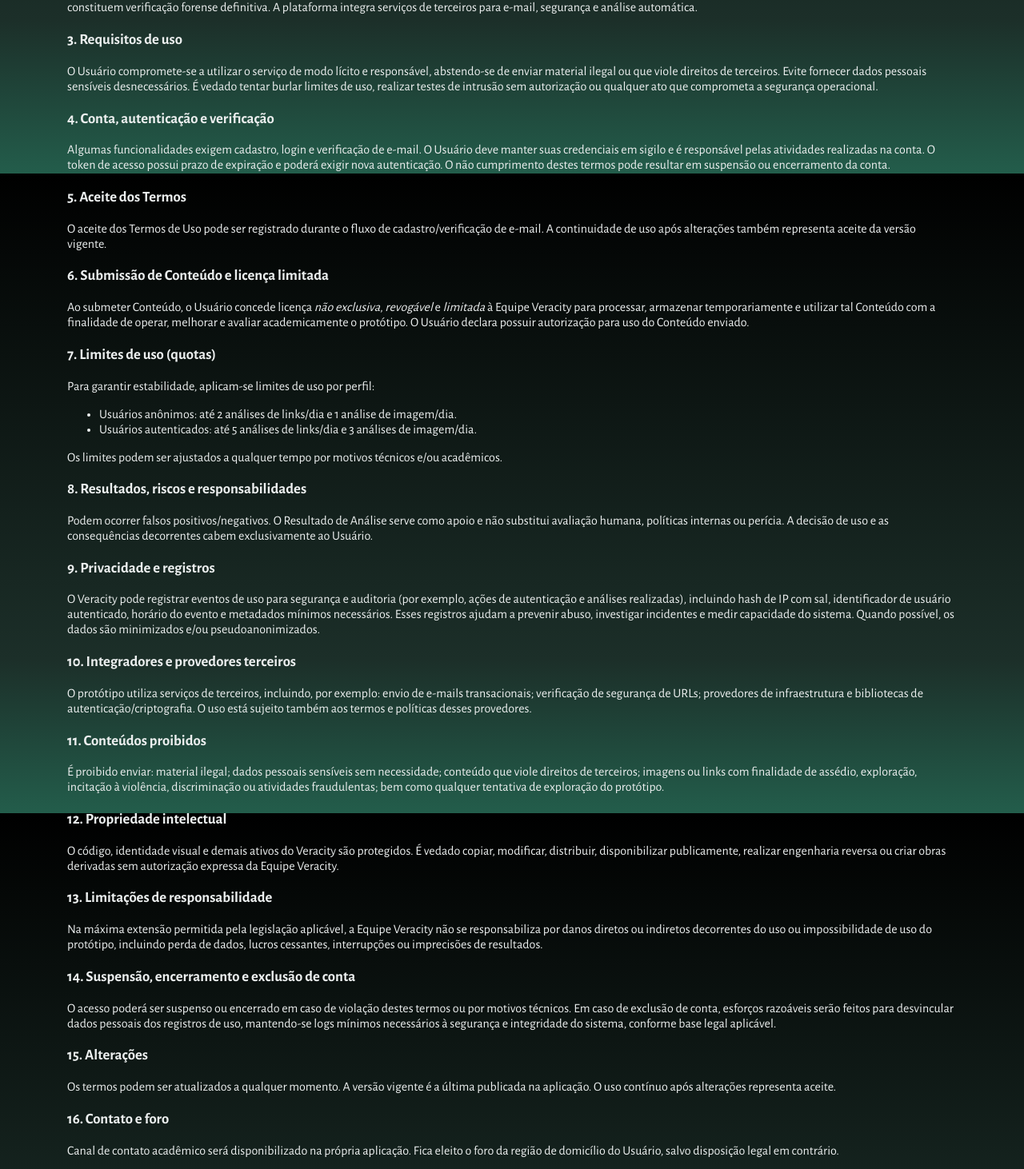
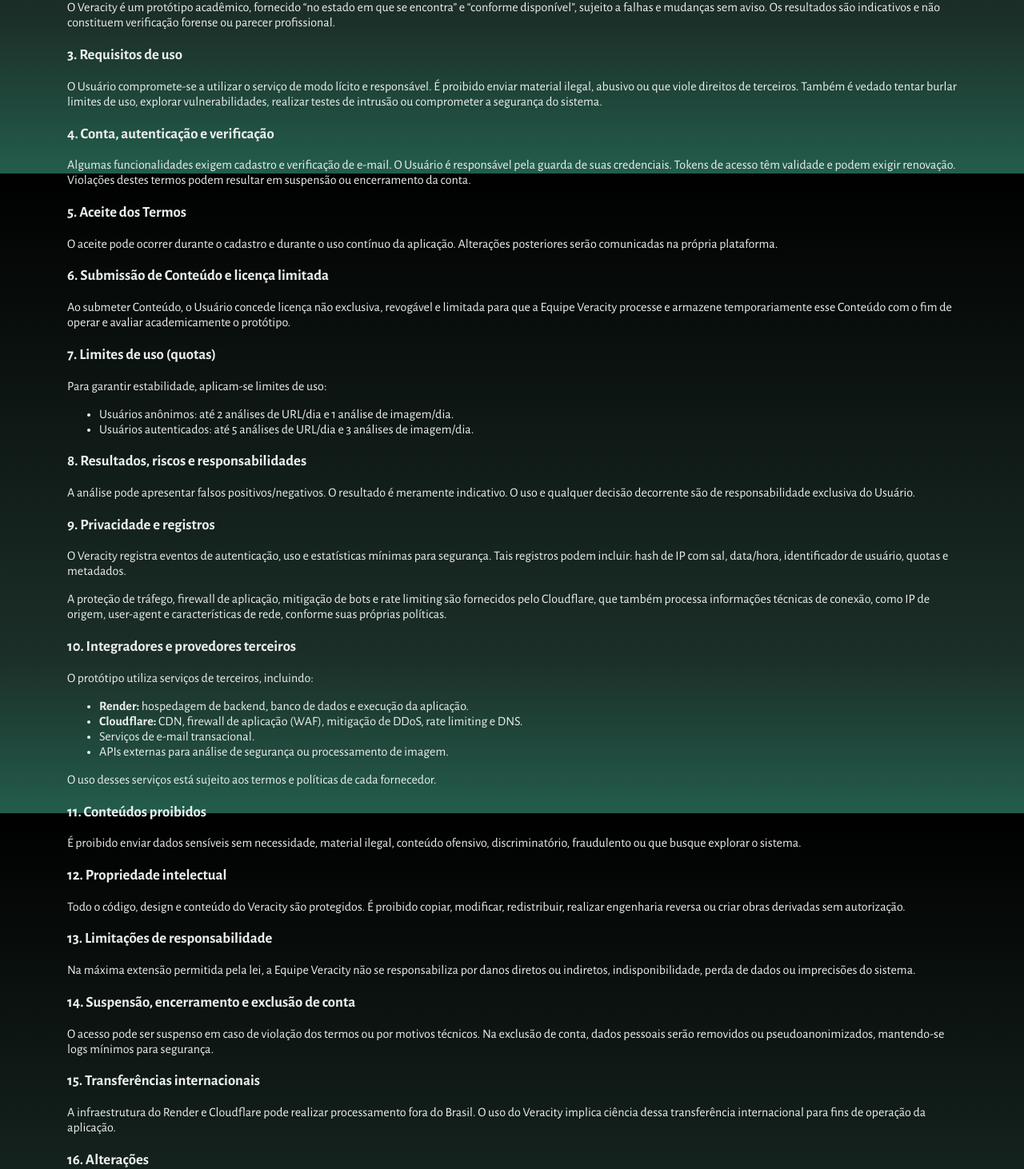
Before and after one commit to veracity-pfc/veracity-web, a React (Vite) app: page /terms-of-use in a window 1280 px wide. Shown: the part 583-2045 px from the top of the page at 80% size. Built offline with nearby package versions, Linux system fonts and the light colour scheme; no server answers.

Commit message:
ajustes nos termos de uso e política de privacidade

```diff
--- a/src/components/Footer/Footer.tsx
+++ b/src/components/Footer/Footer.tsx
@@ -106,7 +106,7 @@ export default function Footer(): JSX.Element {
       </div>
 
       <div className={cx('container', styles.copy)}>
-        Veracity - {year} © Todos os direitos reservados. | Desenvolvido por Manuela Rios - manuela.rios@veracity.com
+        Veracity - {year} © Todos os direitos reservados. | Desenvolvido por Manuela Rios
       </div>
     </footer>
   );
--- a/src/pages/PrivacyPolicy.tsx
+++ b/src/pages/PrivacyPolicy.tsx
@@ -12,110 +12,104 @@ export default function PrivacyPolicy(): JSX.Element {
       <section className="page-offset" style={{ paddingBottom: 32 }}>
         <h1 className="about-title">Veracity — Política de Privacidade</h1>
 
-        <p><strong>Versão:</strong> 1.1 &nbsp;•&nbsp; <strong>Data de vigência:</strong> 03 de novembro de 2025</p>
+        <p><strong>Versão:</strong> 1.2 • <strong>Data de vigência:</strong> 24 de novembro de 2025</p>
         <p>
           Esta Política descreve como o Veracity trata dados pessoais e dados técnicos durante o uso do serviço,
-          em conformidade com a Lei nº 13.709/2018 (LGPD). Ao utilizar o protótipo, você concorda com as práticas
-          aqui descritas.
+          em conformidade com a LGPD. Ao utilizar o protótipo, você concorda com as práticas aqui descritas.
         </p>
 
         <h3>1. Controlador e Encarregado (DPO)</h3>
         <p>
-          <strong>Controlador:</strong> Equipe Veracity (projeto acadêmico).<br/>
-          <strong>Encarregado (DPO):</strong> será divulgado na aplicação quando da disponibilização pública do canal.
+          <strong>Controlador:</strong> Equipe Veracity (projeto acadêmico).<br />
+          <strong>Encarregado (DPO):</strong> Manuela Alves Rios da Silva - manuela.rios.silva@gmail.com
         </p>
 
         <h3>2. Quais dados coletamos</h3>
         <ul>
-          <li><strong>Dados de conta</strong> (quando você cria cadastro): nome, e-mail, hash de senha, status de verificação, aceites e carimbos de data/hora.</li>
-          <li><strong>Dados técnicos e de auditoria</strong>: registros de uso para segurança e prevenção a abuso, incluindo hash de IP com sal, identificadores técnicos, horários de eventos, contadores/quotas por tipo de análise e metadados mínimos necessários.</li>
-          <li><strong>Conteúdo submetido</strong>: URLs e imagens enviadas para análise, bem como artefatos gerados (resultados, rótulos/risco, explicações e recomendações).</li>
-          <li><strong>Cookies e armazenamento local</strong>: cookies estritamente necessários e/ou tokens de sessão; quando aplicável, preferências de interface.</li>
+          <li><strong>Dados de conta:</strong> nome, e-mail, hash de senha, status e carimbos de data/hora.</li>
+          <li><strong>Dados de auditoria:</strong> hash de IP com sal, user-agent, eventos de login, quotas e métricas.</li>
+          <li><strong>Conteúdo submetido:</strong> URLs, imagens e resultados derivados.</li>
+          <li><strong>Cookies e armazenamento local:</strong> tokens de sessão e preferências essenciais.</li>
+          <li><strong>Dados processados pelo Cloudflare:</strong> IP, cabeçalhos, assinaturas de tráfego, informações de dispositivo e verificações de segurança para mitigação de ataques.</li>
         </ul>
 
-        <h3>3. Para que usamos os dados (finalidades) e bases legais</h3>
+        <h3>3. Finalidades e bases legais</h3>
         <ul>
-          <li><strong>Prestar o serviço do protótipo</strong> (analisar links/imagens, exibir resultados, gerenciar conta e quotas) — <em>execução de contrato</em>/<em>procedimentos preliminares</em>.</li>
-          <li><strong>Segurança e integridade</strong> (auditoria, prevenção a abuso, investigação de incidentes) — <em>legítimo interesse</em> e <em>cumprimento de obrigação legal/regulatória</em>, quando aplicável.</li>
-          <li><strong>Melhoria acadêmica</strong> do protótipo (métricas agregadas e anonimizadas) — <em>legítimo interesse</em>.</li>
-          <li><strong>Comunicações transacionais</strong> (verificação de e-mail, avisos de segurança) — <em>execução de contrato</em>/<em>legítimo interesse</em>.</li>
-          <li><strong>Cookies não essenciais/analíticos</strong> (quando utilizados) — <em>consentimento</em>, que pode ser revogado a qualquer momento.</li>
+          <li><strong>Operação do serviço</strong> — execução de contrato.</li>
+          <li><strong>Segurança</strong> — legítimo interesse e obrigação legal/regulatória.</li>
+          <li><strong>Proteção via Cloudflare</strong> (WAF, CDN, DDoS) — legítimo interesse.</li>
+          <li><strong>Métricas acadêmicas</strong> — legítimo interesse, com dados anonimizados.</li>
+          <li><strong>Comunicações transacionais</strong> — execução de contrato.</li>
+          <li><strong>Cookies analíticos</strong> — consentimento (quando aplicável).</li>
         </ul>
 
-        <h3>4. Com quem compartilhamos</h3>
+        <h3>4. Compartilhamento com terceiros</h3>
         <p>
-          Compartilhamos dados com <strong>operadores</strong> estritamente necessários à operação do protótipo
-          (por exemplo: hospedagem e banco de dados, envio de e-mails transacionais, verificação de segurança de URLs,
-          provedores de análise automatizada de imagens/IA). Esses terceiros tratam dados segundo nossas instruções
-          contratuais e medidas de segurança compatíveis com a LGPD.
+          Compartilhamos dados com operadores essenciais:
         </p>
+        <ul>
+          <li><strong>Render:</strong> hospedagem, execução de backend e banco de dados.</li>
+          <li><strong>Cloudflare:</strong> CDN, firewall de aplicação, mitigação de DDoS, cache e roteamento seguro.</li>
+          <li>Serviços de e-mail transacional.</li>
+          <li>APIs externas de análise de segurança e imagens.</li>
+        </ul>
 
         <h3>5. Transferências internacionais</h3>
         <p>
-          Podem ocorrer transferências para provedores no exterior. Nesses casos, adotamos salvaguardas adequadas,
-          como cláusulas contratuais, criptografia em trânsito/repouso e controles de acesso.
+          Render e Cloudflare podem processar dados em datacenters localizados fora do Brasil.
+          Aplicamos salvaguardas adequadas, incluindo criptografia, controle de acesso e minimização dos dados enviados.
         </p>
 
         <h3>6. Retenção e eliminação</h3>
         <ul>
-          <li><strong>Conta</strong>: mantida enquanto ativa e pelo período necessário para obrigações acadêmicas/legais.</li>
-          <li><strong>Logs de auditoria</strong>: mantidos pelo prazo mínimo necessário para segurança e prevenção a abuso.</li>
-          <li><strong>Conteúdo submetido</strong>: retido pelo tempo necessário à análise, exibição no histórico do usuário e validação acadêmica; pode ser removido antecipadamente conforme limitações técnicas.</li>
+          <li><strong>Conta:</strong> mantida enquanto ativa e pelo tempo necessário para fins acadêmicos/legais.</li>
+          <li><strong>Logs:</strong> retidos pelo prazo mínimo necessário para segurança.</li>
+          <li><strong>Conteúdo submetido:</strong> armazenado temporariamente e mantido no histórico do usuário.</li>
         </ul>
         <p>
-          Em caso de <strong>exclusão de conta</strong>, realizamos desvinculação e/ou pseudoanonimização quando tecnicamente viável,
-          preservando apenas registros mínimos necessários à segurança e integridade do sistema.
+          Usuários que excluírem suas contas terão seus dados pessoais removidos ou pseudoanonimizados, mantendo-se apenas registros indispensáveis.
         </p>
 
         <h3>7. Direitos do titular</h3>
         <p>
-          Você pode exercer os direitos previstos na LGPD (confirmação de tratamento, acesso, correção, anonimização,
-          portabilidade, eliminação, informação sobre compartilhamento, revogação de consentimento e revisão de decisões
-          automatizadas) pelo canal que será disponibilizado na aplicação. Responderemos em prazos compatíveis com a lei.
+          O Usuário pode solicitar confirmação de tratamento, acesso, correção, anonimização, informação sobre terceiros,
+          eliminação (quando aplicável) e revogação de consentimento.
         </p>
 
         <h3>8. Cookies e tecnologias similares</h3>
         <p>
-          Utilizamos cookies <strong>estritamente necessários</strong> para autenticação e funcionamento básico. Quando aplicável,
-          poderemos utilizar cookies <strong>analíticos</strong> ou de <strong>preferências</strong> mediante consentimento.
-          Você pode gerenciar cookies nas configurações do navegador; a remoção de cookies essenciais pode afetar o uso.
+          Utilizamos cookies essenciais para autenticação. Outros cookies serão utilizados apenas mediante consentimento.
         </p>
 
         <h3>9. Segurança da informação</h3>
         <p>
-          Adotamos medidas técnicas e organizacionais compatíveis com o porte acadêmico do projeto, tais como criptografia
-          em trânsito, hash de credenciais, controle de acesso e registros de auditoria com minimização e pseudoanonimização
-          (por exemplo, hash de IP com sal). Nenhuma medida é infalível; trabalhamos para melhorar continuamente.
+          Adotamos criptografia em trânsito (HTTPS), hash de credenciais, controle de acesso e registros de auditoria.
+          A proteção adicional é garantida pelo Cloudflare (WAF, mitigação de bots, rate limiting e caches seguros).
         </p>
 
-        <h3>10. Decisões automatizadas e perfis</h3>
+        <h3>10. Decisões automatizadas</h3>
         <p>
-          As classificações de risco/rotulagem são resultantes de processamento automatizado e servem como apoio
-          à decisão do usuário, não produzindo efeitos jurídicos por si sós. Sempre que possível, exibimos explicações
-          resumidas do resultado.
+          A classificação de URLs e imagens é automática e não produz efeitos jurídicos, servindo como ferramenta de apoio.
         </p>
 
         <h3>11. Crianças e adolescentes</h3>
         <p>
-          O serviço não é direcionado a crianças. Caso identifiquemos dados de crianças coletados inadvertidamente,
-          adotaremos medidas para remoção adequada.
+          O serviço não é destinado a crianças. Caso dados sejam inseridos indevidamente, serão removidos.
         </p>
 
         <h3>12. Incidentes e notificações</h3>
         <p>
-          Em caso de incidente de segurança que possa acarretar risco ou dano relevante, avaliaremos o ocorrido e,
-          quando exigido, notificaremos autoridades e titulares afetados pelos meios disponíveis (por exemplo, e-mail).
+          Em caso de incidente com risco ou dano relevante, notificaremos autoridades e usuários conforme exigido pela LGPD.
         </p>
 
         <h3>13. Alterações desta Política</h3>
         <p>
-          Podemos atualizar esta Política a qualquer tempo. A versão vigente é a última publicada na aplicação.
-          O uso contínuo após alterações indica ciência e concordância.
+          Podemos atualizar esta Política a qualquer momento. A versão vigente será sempre a mais recente publicada.
         </p>
 
         <h3>14. Contatos</h3>
         <p>
-          Publicaremos na aplicação o canal para requisições de titulares (LGPD) e o contato do Encarregado (DPO).
+          O canal oficial para exercer direitos será disponibilizado na própria aplicação.
         </p>
       </section>
     </main>
--- a/src/pages/TermsOfUse.tsx
+++ b/src/pages/TermsOfUse.tsx
@@ -12,7 +12,7 @@ export default function TermsOfUse(): JSX.Element {
       <section className="page-offset" style={{ paddingBottom: 32 }}>
         <h1 className="about-title">Veracity — Termo de Uso</h1>
 
-        <p><strong>Versão:</strong> 1.1 &nbsp;•&nbsp; <strong>Data de vigência:</strong> 03 de novembro de 2025</p>
+        <p><strong>Versão:</strong> 1.2 • <strong>Data de vigência:</strong> 24 de novembro de 2025</p>
         <p>
           Este Termo de Uso estabelece as regras aplicáveis ao uso do “Veracity”, protótipo acadêmico (PFC)
           destinado à detecção de indícios de manipulação digital em links e imagens. O uso do serviço implica
@@ -21,124 +21,125 @@ export default function TermsOfUse(): JSX.Element {
 
         <h3>1. Definições</h3>
         <p>
-          <strong>Usuário:</strong> pessoa que utiliza a plataforma, autenticada ou não. <br />
-          <strong>Conta:</strong> registro com nome, e-mail e senha, que pode exigir verificação por e-mail. <br />
-          <strong>Conteúdo:</strong> URLs, imagens e metadados submetidos para análise. <br />
-          <strong>Análise:</strong> processamento automático de um Conteúdo (link ou imagem) e respectivos artefatos
-          técnicos (ex.: retorno de serviços terceiros e resposta de IA). <br />
-          <strong>Resultado de Análise:</strong> rótulo/risco, explicação/resumo e recomendações exibidos ao Usuário. <br />
-          <strong>Equipe Veracity:</strong> responsáveis pelo desenvolvimento acadêmico do protótipo.
+          <strong>Usuário:</strong> pessoa que utiliza a plataforma, autenticada ou não.<br />
+          <strong>Conta:</strong> registro com nome, e-mail e senha, que pode exigir verificação por e-mail.<br />
+          <strong>Conteúdo:</strong> URLs, imagens e metadados submetidos para análise.<br />
+          <strong>Análise:</strong> processamento automático de um Conteúdo e seus artefatos técnicos.<br />
+          <strong>Resultado de Análise:</strong> rótulo/risco, explicação e recomendações exibidas ao Usuário.<br />
+          <strong>Equipe Veracity:</strong> responsáveis pelo desenvolvimento acadêmico.<br />
+          <strong>Infraestrutura:</strong> serviços de hospedagem Render e proteção Cloudflare utilizados pelo protótipo.
         </p>
 
         <h3>2. Escopo e natureza acadêmica</h3>
         <p>
           O Veracity é um protótipo acadêmico, fornecido “no estado em que se encontra” e “conforme disponível”,
-          sujeito a falhas e mudanças sem aviso. Os resultados são <em>indicativos</em> e não constituem verificação
-          forense definitiva. A plataforma integra serviços de terceiros para e-mail, segurança e análise automática.
+          sujeito a falhas e mudanças sem aviso. Os resultados são indicativos e não constituem verificação forense
+          ou parecer profissional.
         </p>
 
         <h3>3. Requisitos de uso</h3>
         <p>
-          O Usuário compromete-se a utilizar o serviço de modo lícito e responsável, abstendo-se de enviar material
-          ilegal ou que viole direitos de terceiros. Evite fornecer dados pessoais sensíveis desnecessários. É vedado
-          tentar burlar limites de uso, realizar testes de intrusão sem autorização ou qualquer ato que comprometa a
-          segurança operacional.
+          O Usuário compromete-se a utilizar o serviço de modo lícito e responsável. É proibido enviar material
+          ilegal, abusivo ou que viole direitos de terceiros. Também é vedado tentar burlar limites de uso,
+          explorar vulnerabilidades, realizar testes de intrusão ou comprometer a segurança do sistema.
         </p>
 
         <h3>4. Conta, autenticação e verificação</h3>
         <p>
-          Algumas funcionalidades exigem cadastro, login e verificação de e-mail. O Usuário deve manter suas
-          credenciais em sigilo e é responsável pelas atividades realizadas na conta. O token de acesso possui prazo
-          de expiração e poderá exigir nova autenticação. O não cumprimento destes termos pode resultar em suspensão
-          ou encerramento da conta.
+          Algumas funcionalidades exigem cadastro e verificação de e-mail. O Usuário é responsável pela guarda de suas
+          credenciais. Tokens de acesso têm validade e podem exigir renovação. Violações destes termos podem resultar
+          em suspensão ou encerramento da conta.
         </p>
 
         <h3>5. Aceite dos Termos</h3>
         <p>
-          O aceite dos Termos de Uso pode ser registrado durante o fluxo de cadastro/verificação de e-mail.
-          A continuidade de uso após alterações também representa aceite da versão vigente.
+          O aceite pode ocorrer durante o cadastro e durante o uso contínuo da aplicação. Alterações posteriores serão
+          comunicadas na própria plataforma.
         </p>
 
         <h3>6. Submissão de Conteúdo e licença limitada</h3>
         <p>
-          Ao submeter Conteúdo, o Usuário concede licença <em>não exclusiva</em>, <em>revogável</em> e
-          <em> limitada</em> à Equipe Veracity para processar, armazenar temporariamente e utilizar tal Conteúdo com a
-          finalidade de operar, melhorar e avaliar academicamente o protótipo. O Usuário declara possuir autorização
-          para uso do Conteúdo enviado.
+          Ao submeter Conteúdo, o Usuário concede licença não exclusiva, revogável e limitada para que a Equipe Veracity
+          processe e armazene temporariamente esse Conteúdo com o fim de operar e avaliar academicamente o protótipo.
         </p>
 
         <h3>7. Limites de uso (quotas)</h3>
-        <p>
-          Para garantir estabilidade, aplicam-se limites de uso por perfil:
-        </p>
+        <p>Para garantir estabilidade, aplicam-se limites de uso:</p>
         <ul>
-          <li>Usuários anônimos: até 2 análises de links/dia e 1 análise de imagem/dia.</li>
-          <li>Usuários autenticados: até 5 análises de links/dia e 3 análises de imagem/dia.</li>
+          <li>Usuários anônimos: até 2 análises de URL/dia e 1 análise de imagem/dia.</li>
+          <li>Usuários autenticados: até 5 análises de URL/dia e 3 análises de imagem/dia.</li>
         </ul>
-        <p>
-          Os limites podem ser ajustados a qualquer tempo por motivos técnicos e/ou acadêmicos.
-        </p>
 
         <h3>8. Resultados, riscos e responsabilidades</h3>
         <p>
-          Podem ocorrer falsos positivos/negativos. O Resultado de Análise serve como apoio e não substitui avaliação
-          humana, políticas internas ou perícia. A decisão de uso e as consequências decorrentes cabem exclusivamente
-          ao Usuário.
+          A análise pode apresentar falsos positivos/negativos. O resultado é meramente indicativo. O uso e qualquer
+          decisão decorrente são de responsabilidade exclusiva do Usuário.
         </p>
 
         <h3>9. Privacidade e registros</h3>
         <p>
-          O Veracity pode registrar eventos de uso para segurança e auditoria (por exemplo, ações de autenticação e
-          análises realizadas), incluindo hash de IP com sal, identificador de usuário autenticado, horário do evento
-          e metadados mínimos necessários. Esses registros ajudam a prevenir abuso, investigar incidentes e medir
-          capacidade do sistema. Quando possível, os dados são minimizados e/ou pseudoanonimizados.
+          O Veracity registra eventos de autenticação, uso e estatísticas mínimas para segurança.
+          Tais registros podem incluir: hash de IP com sal, data/hora, identificador de usuário, quotas e metadados.
+        </p>
+        <p>
+          A proteção de tráfego, firewall de aplicação, mitigação de bots e rate limiting são fornecidos pelo Cloudflare,
+          que também processa informações técnicas de conexão, como IP de origem, user-agent e características de rede,
+          conforme suas próprias políticas.
         </p>
 
         <h3>10. Integradores e provedores terceiros</h3>
         <p>
-          O protótipo utiliza serviços de terceiros, incluindo, por exemplo: envio de e-mails transacionais;
-          verificação de segurança de URLs; provedores de infraestrutura e bibliotecas de autenticação/criptografia.
-          O uso está sujeito também aos termos e políticas desses provedores.
+          O protótipo utiliza serviços de terceiros, incluindo:
+        </p>
+        <ul>
+          <li><strong>Render:</strong> hospedagem de backend, banco de dados e execução da aplicação.</li>
+          <li><strong>Cloudflare:</strong> CDN, firewall de aplicação (WAF), mitigação de DDoS, rate limiting e DNS.</li>
+          <li>Serviços de e-mail transacional.</li>
+          <li>APIs externas para análise de segurança ou processamento de imagem.</li>
+        </ul>
+        <p>
+          O uso desses serviços está sujeito aos termos e políticas de cada fornecedor.
         </p>
 
         <h3>11. Conteúdos proibidos</h3>
         <p>
-          É proibido enviar: material ilegal; dados pessoais sensíveis sem necessidade; conteúdo que viole direitos
-          de terceiros; imagens ou links com finalidade de assédio, exploração, incitação à violência, discriminação
-          ou atividades fraudulentas; bem como qualquer tentativa de exploração do protótipo.
+          É proibido enviar dados sensíveis sem necessidade, material ilegal, conteúdo ofensivo, discriminatório,
+          fraudulento ou que busque explorar o sistema.
         </p>
 
         <h3>12. Propriedade intelectual</h3>
         <p>
-          O código, identidade visual e demais ativos do Veracity são protegidos. É vedado copiar, modificar,
-          distribuir, disponibilizar publicamente, realizar engenharia reversa ou criar obras derivadas sem autorização
-          expressa da Equipe Veracity.
+          Todo o código, design e conteúdo do Veracity são protegidos. É proibido copiar, modificar, redistribuir,
+          realizar engenharia reversa ou criar obras derivadas sem autorização.
         </p>
 
         <h3>13. Limitações de responsabilidade</h3>
         <p>
-          Na máxima extensão permitida pela legislação aplicável, a Equipe Veracity não se responsabiliza por danos
-          diretos ou indiretos decorrentes do uso ou impossibilidade de uso do protótipo, incluindo perda de dados,
-          lucros cessantes, interrupções ou imprecisões de resultados.
+          Na máxima extensão permitida pela lei, a Equipe Veracity não se responsabiliza por danos diretos ou indiretos,
+          indisponibilidade, perda de dados ou imprecisões do sistema.
         </p>
 
         <h3>14. Suspensão, encerramento e exclusão de conta</h3>
         <p>
-          O acesso poderá ser suspenso ou encerrado em caso de violação destes termos ou por motivos técnicos. Em caso
-          de exclusão de conta, esforços razoáveis serão feitos para desvincular dados pessoais dos registros de uso,
-          mantendo-se logs mínimos necessários à segurança e integridade do sistema, conforme base legal aplicável.
+          O acesso pode ser suspenso em caso de violação dos termos ou por motivos técnicos. Na exclusão de conta, dados
+          pessoais serão removidos ou pseudoanonimizados, mantendo-se logs mínimos para segurança.
         </p>
 
-        <h3>15. Alterações</h3>
+        <h3>15. Transferências internacionais</h3>
         <p>
-          Os termos podem ser atualizados a qualquer momento. A versão vigente é a última publicada na aplicação. O
-          uso contínuo após alterações representa aceite.
+          A infraestrutura do Render e Cloudflare pode realizar processamento fora do Brasil. O uso do Veracity implica
+          ciência dessa transferência internacional para fins de operação da aplicação.
         </p>
 
-        <h3>16. Contato e foro</h3>
+        <h3>16. Alterações</h3>
         <p>
-          Canal de contato acadêmico será disponibilizado na própria aplicação. Fica eleito o foro da
-          região de domicílio do Usuário, salvo disposição legal em contrário.
+          Os termos podem ser atualizados a qualquer momento. O uso contínuo representará aceite da versão vigente.
+        </p>
+
+        <h3>17. Contato e foro</h3>
+        <p>
+          O contato acadêmico estará disponível na plataforma. Aplica-se o foro da região de domicílio do Usuário,
+          salvo disposição legal em contrário.
         </p>
       </section>
     </main>
```
